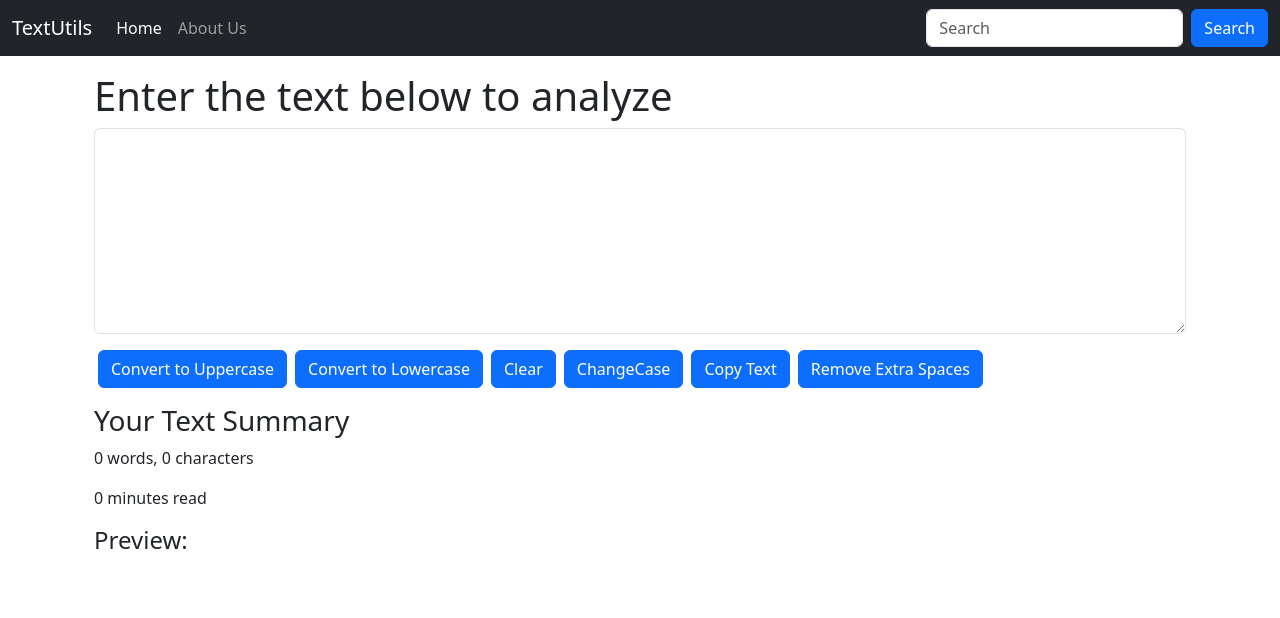
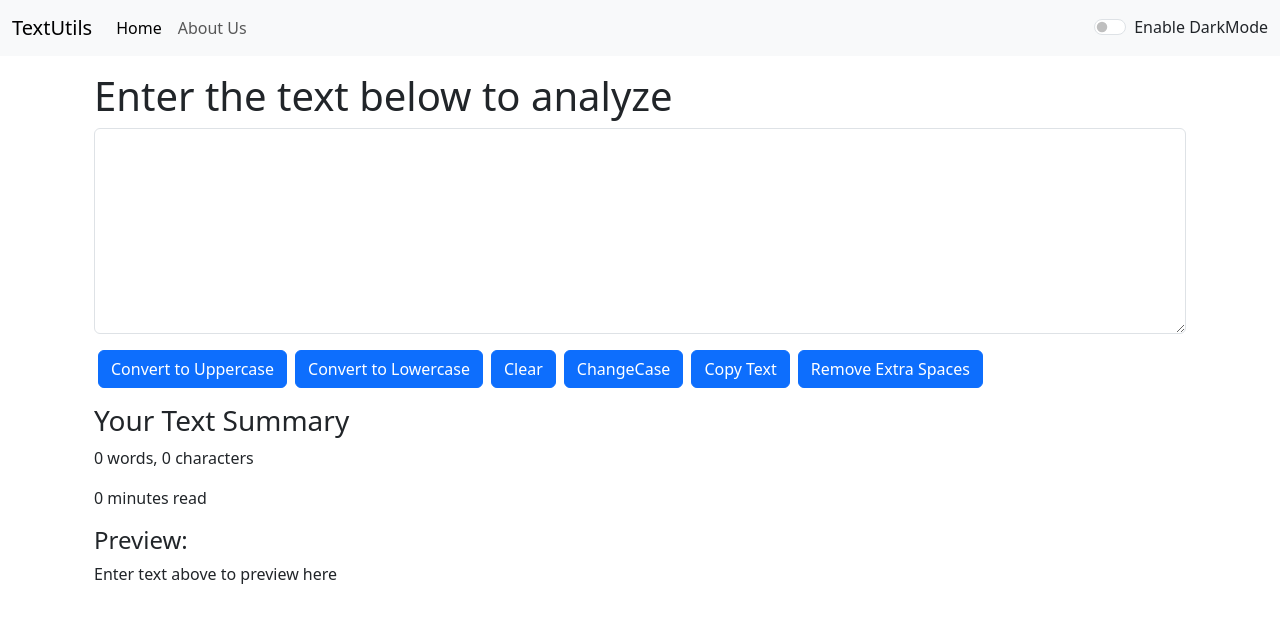
Before and after one commit to SubhamRaj-collab/FirstReactApp, a React (Create React App) app: page / in a window 1280 px wide. Shown: the top 618 px of the page. Built offline with nearby package versions, Linux system fonts and the light colour scheme.

Commit message:
Enable DarkMode button added to textForm in textUtils App

```diff
--- a/src/App.js
+++ b/src/App.js
@@ -1,12 +1,31 @@
 import './App.css';
+import {useState} from 'react'
 // import About from './Components/About';
 import Navbar from './Components/Navbar';
 import TextForm from './Components/TextForm'
 
 function App() {
+
+  const [mode, setMode] = useState("light")
+
+  const toggleMode = () =>{
+    if(mode === "dark")
+    {
+      setMode("light");
+      document.body.style.backgroundColor = "white";
+      document.body.style.color = "black"
+    }
+    else
+    {
+      setMode("dark");
+      document.body.style.backgroundColor = "#3a4b5f";
+      document.body.style.color = "white"
+    }
+  }
+
   return (
     <>
-      <Navbar title = "TextUtils" aboutText="About Us"/>
+      <Navbar title = "TextUtils" aboutText="About Us" mode={mode} toggleMode={toggleMode}/>
 
       <div className="container my-3">
         <TextForm heading="Enter the text below to analyze"/>
--- a/src/Components/Navbar.js
+++ b/src/Components/Navbar.js
@@ -9,7 +9,7 @@
 export default function Navbar(props) {
   return (
     <>
-      <nav className="navbar navbar-expand-lg navbar-dark bg-dark">
+      <nav className={`navbar navbar-expand-lg navbar-${props.mode} bg-${props.mode}`}>
         <div className="container-fluid">
           <a className="navbar-brand" href="/">{props.title}</a>
           <button className="navbar-toggler" type="button" data-bs-toggle="collapse" data-bs-target="#navbarSupportedContent" aria-controls="navbarSupportedContent" aria-expanded="false" aria-label="Toggle navigation">
@@ -24,10 +24,17 @@
                 <a className="nav-link" href="/">{props.aboutText}</a>
               </li>
             </ul>
-            <form className="d-flex" role="search">
+            {/* <form className="d-flex" role="search">
               <input className="form-control me-2" type="search" placeholder="Search" aria-label="Search" />
               <button className="btn btn-primary" type="submit">Search</button>
-            </form>
+            </form> */}
+
+            <div className={`form-check form-switch text-${props.mode==='light'?'dark':'light'}`}>
+              {/* We can write Javascript between { } curly braces */}
+              <input className="form-check-input" type="checkbox" onClick={props.toggleMode} role="switch" id="flexSwitchCheckDefault"/>
+              <label className="form-check-label" htmlFor="flexSwitchCheckDefault">Enable DarkMode</label>
+            </div>
+
           </div>
         </div>
       </nav>
--- a/src/Components/TextForm.js
+++ b/src/Components/TextForm.js
@@ -84,7 +84,7 @@
             <p>{wordlength} words, {text.length} characters</p>
             <p>{0.008*wordlength} minutes read</p>
             <h4>Preview:</h4>
-            <p>{text}</p>
+            <p>{text.length>0?text:"Enter text above to preview here"}</p>
         </div>
     </>
   )
```
